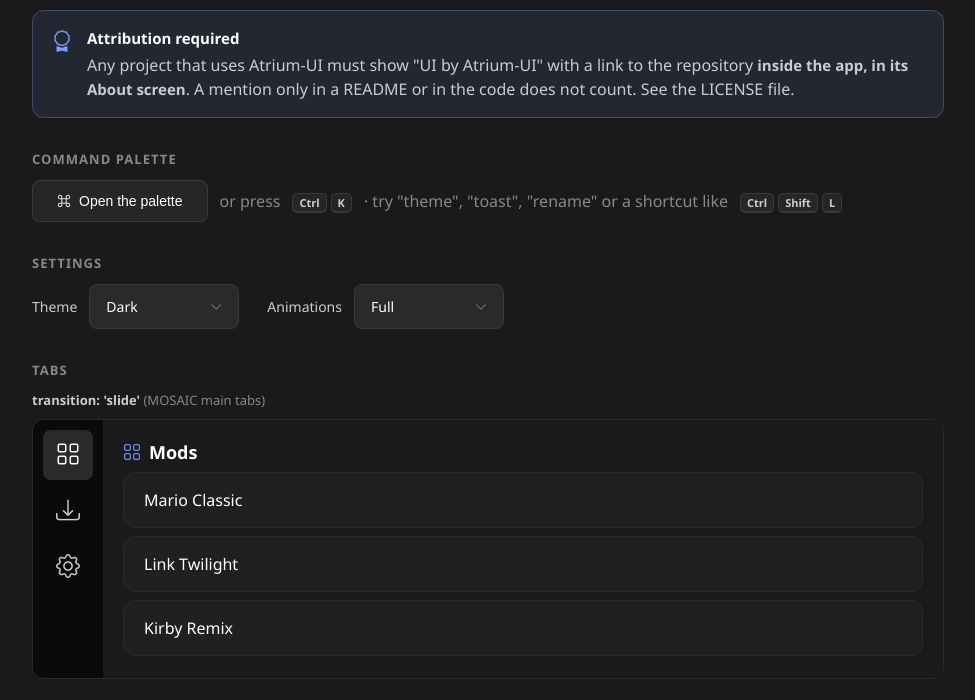
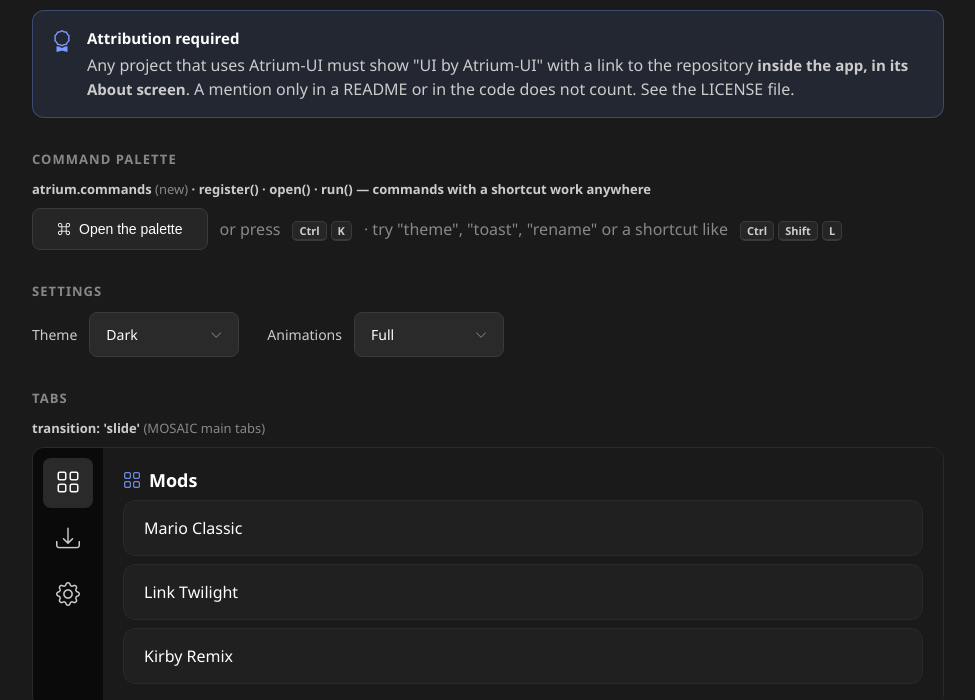
Before and after one commit to CompagesWorks/Atrium-UI, a website built with Vite: page playground/index.html in a window 1280 px wide. Shown: the part 114-814 px from the top of the page, without its empty margins (152-1127 px from the left). Built offline with nearby package versions, Linux system fonts and the light colour scheme.

Commit message:
Label the command palette demo in the playground

```diff
--- a/playground/index.html
+++ b/playground/index.html
@@ -146,12 +146,15 @@
 
       <section class="atrium-enter-fade" style="--atrium-delay: 0.08s">
         <h2>Command palette</h2>
+        <div class="pg-group">
+          <h3>atrium.commands <span>(new)</span> · register() · open() · run() — commands with a shortcut work anywhere</h3>
           <div class="pg-row">
             <button class="atrium-settings-btn" id="open-palette"><i class="bi bi-command"></i>Open the palette</button>
             <span class="pg-muted">or press</span>
             <span id="palette-hotkey"></span>
             <span class="pg-muted">· try "theme", "toast", "rename" or a shortcut like</span>
             <span id="palette-theme-hotkey"></span>
+          </div>
         </div>
       </section>
 
```
Lines whose indentation alone changed are shown as unchanged.
